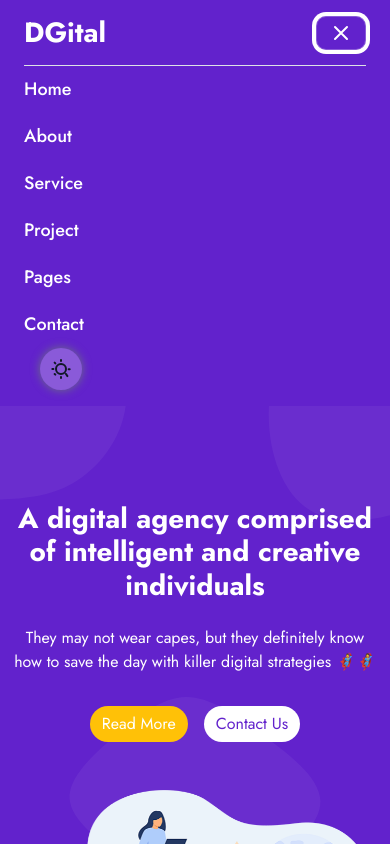
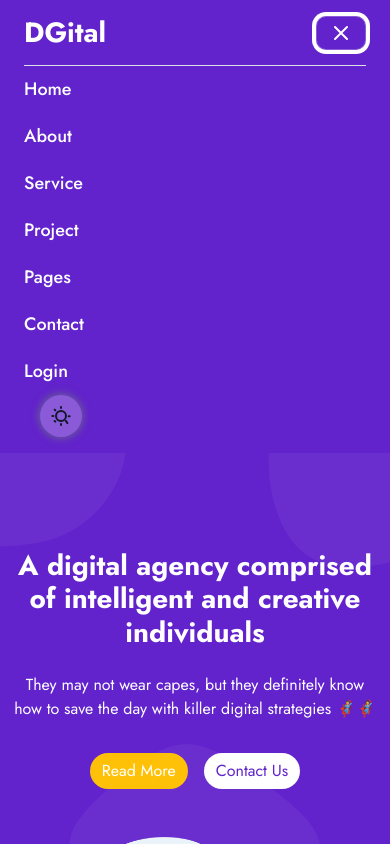
Before and after one commit to BitBarricade/webpage-next, a Next.js app: page / in a window 390 px wide. Both pictures are taken after a click on the button 341 px from the left and 33 px from the top of the page. Shown: the top 844 px of the page. Built offline with nearby package versions, Linux system fonts and the light colour scheme.

Commit message:
login button for mobile

```diff
--- a/src/components/NavBar/NavBar.tsx
+++ b/src/components/NavBar/NavBar.tsx
@@ -67,6 +67,7 @@ const Navbar: React.FC = () => {
                         </div>
                     </div>
                     <Link href="/contact" className={`nav-item nav-link ${Styles.navItem} ${Styles.navLink}`}>Contact</Link>
+                    <Link href="/login" className={`nav-item nav-link d-block d-lg-none ${Styles.navItem} ${Styles.navLink}`}>Login</Link>
                 </div>
                 <Link href="/login" className={Styles.getStarted}>Get Started</Link>
                 <ThemeToggle />
```
